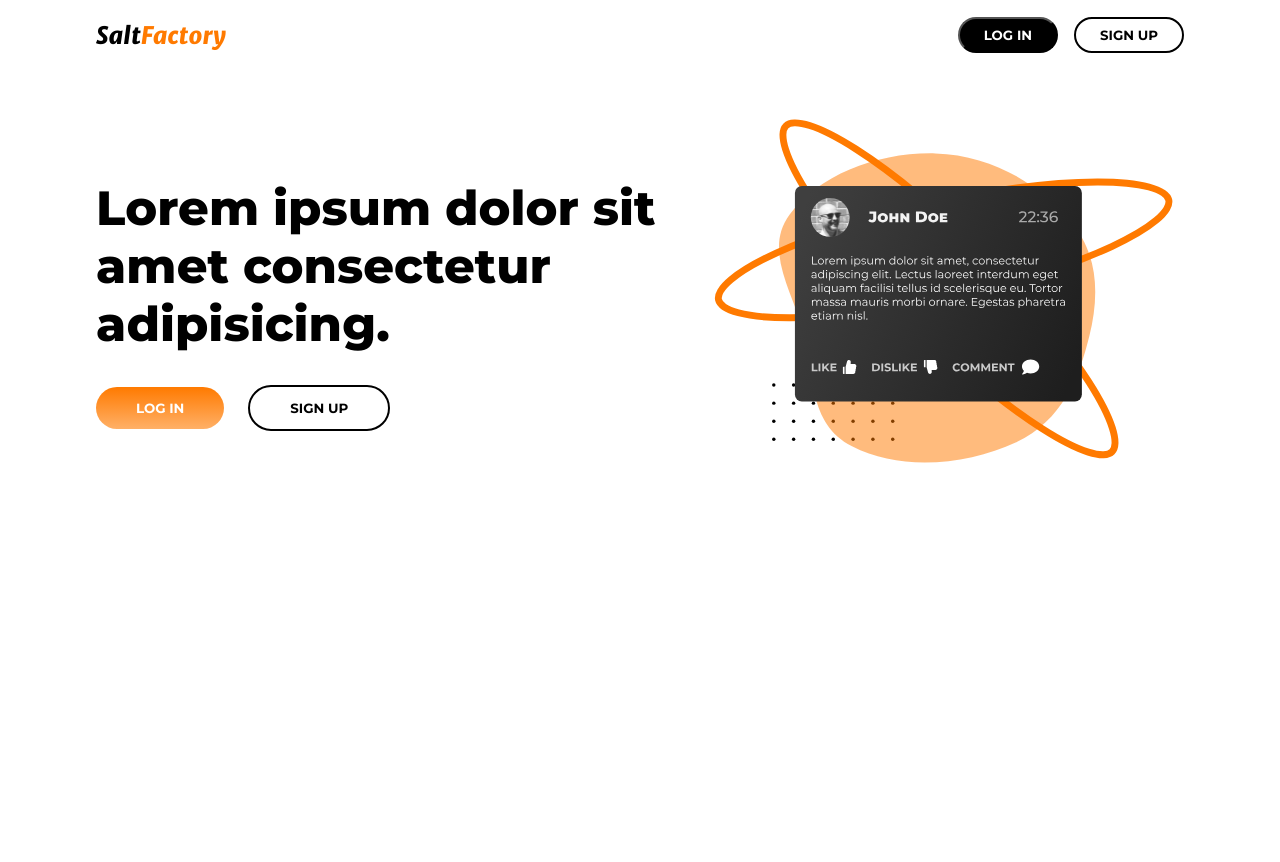
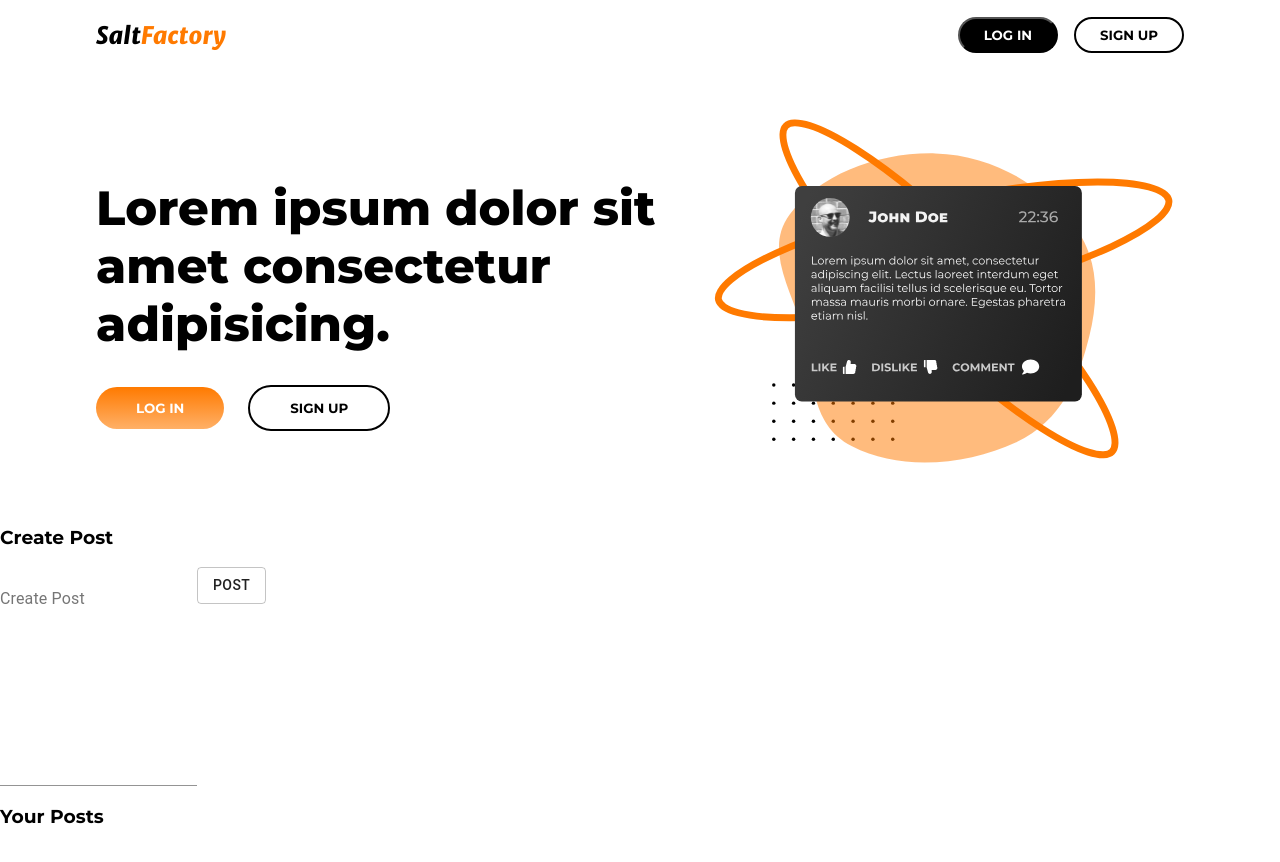
Before and after one commit to TimothyGramnaes/dynamiskWebUtveckling-Laboration2, a React (Create React App) app in the folder Client/: page / in a window 1280 px wide. Shown: the top 862 px of the page. Before the commit the page ends 800 px from the top, so only its background shows below. Built offline with nearby package versions, Linux system fonts and the light colour scheme.

Commit message:
add posts

```diff
--- a/Client/src/components/Layout.tsx
+++ b/Client/src/components/Layout.tsx
@@ -1,5 +1,6 @@
 import React from "react"
 import '../main.css'
+import Admin from "./admin/Admin"
 import Header from "./header/header"
 import Hero from "./hero/Hero"
 
@@ -9,6 +10,7 @@ function Layout() {
         <div>
             <Header />
             <Hero />
+            <Admin />
             {/* // här har vi vår router */}
         </div>
     )
--- a/Client/src/components/admin/ViewPost.tsx
+++ b/Client/src/components/admin/ViewPost.tsx
@@ -1,8 +1,38 @@
+import { useState } from "react"
+
+interface Posts {
+    title:string,
+    content:string,
+    id:number
+}
 
 function ViewPost() {
 
+    const data:Posts[] = [
+        {
+            title: 'Hej',
+            content: 'Lite text',
+            id: 1
+        },
+        {
+            title: 'Då',
+            content: 'Lite mer text',
+            id: 2
+        }
+    ]
+
+    const [posts, setPosts] = useState<Posts[]>(data)
+
+
+    const list = posts.map((p) => {
+        <p>{p.title}</p>
+    })
+
     return(
-        null
+        <div className="viewlist" style={{height:"10rem"}}>
+            <h3>Your Posts</h3>
+            {list}
+        </div>
     )
 }
 
```
